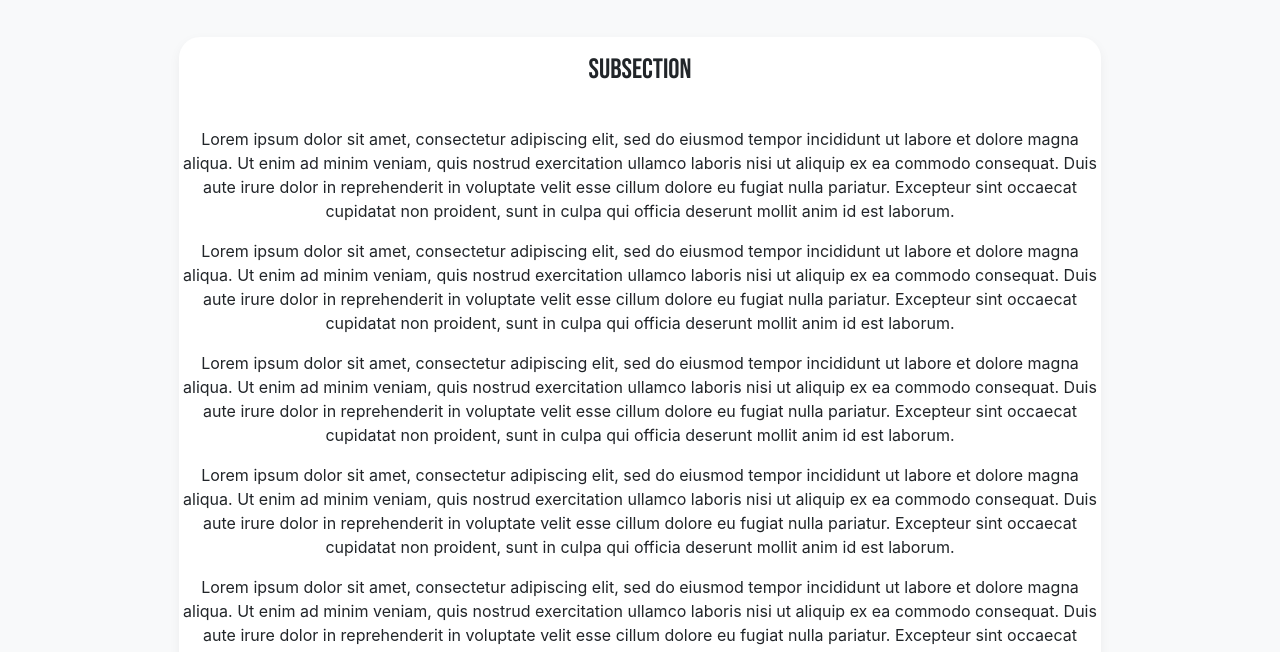
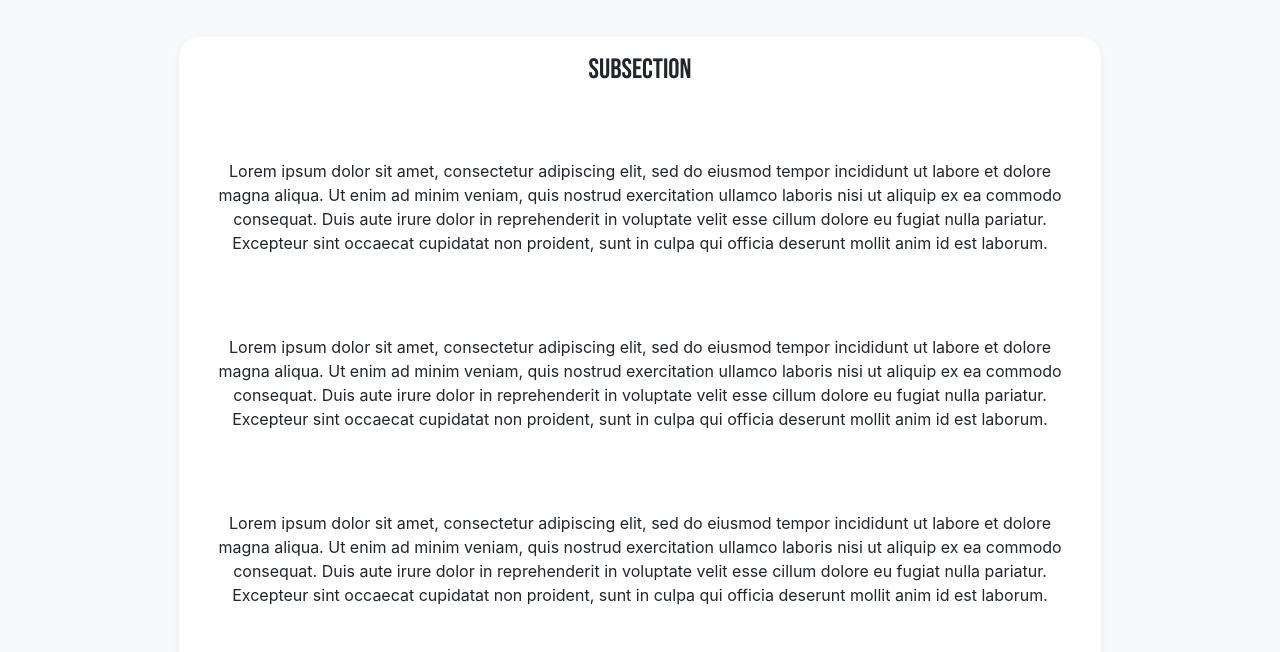
Before and after one commit to GSMSands/assessment-3, a website: page pages/tools.html in a window 1280 px wide. Shown: the part 137-789 px from the top of the page. Drawn offline with nearby package versions, Linux system fonts and the light colour scheme.

Commit message:
Update styles.css

```diff
--- a/css/styles.css
+++ b/css/styles.css
@@ -83,6 +83,10 @@ html {
     margin-bottom: 4em;
   }
 
+  .content-section p {
+    padding: 2em;
+  }
+
   .home-logo {
       height: 400px;
   }
```
